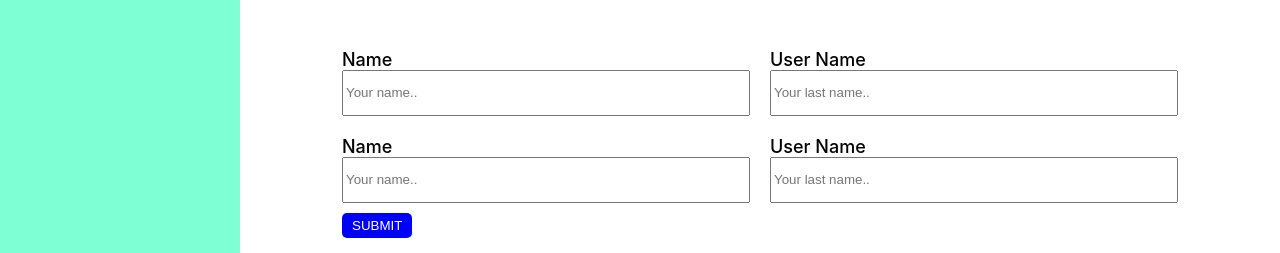
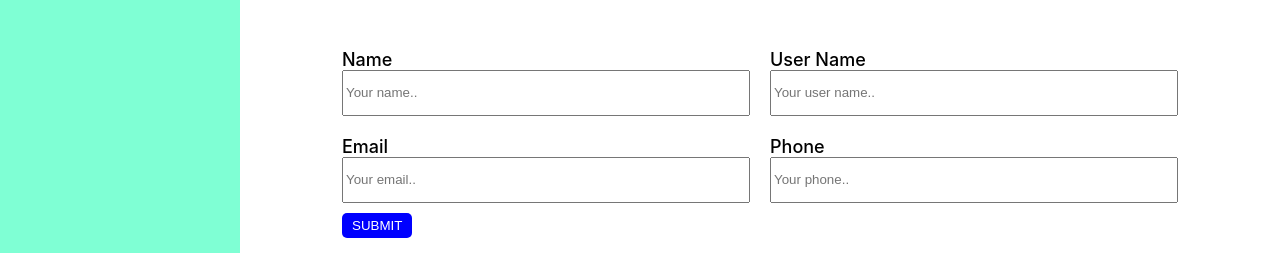
Before and after one commit to pay-bot/backtonative, a React (Create React App) app: page / in a window 1280 px wide. Shown: the part 333-586 px from the top of the page. Built offline with nearby package versions, Linux system fonts and the light colour scheme; no server answers.

Commit message:
refactor 1

```diff
--- a/src/components/Photo.js
+++ b/src/components/Photo.js
@@ -24,8 +24,10 @@ export default function App() {
            {photos.map((photo) => (
                <div key={photo.id} className="photo-card">
                  <div className="grid-item">
+                   <div className="">
                  <img src={photo.thumbnailUrl} width="200px" />
                    <h2>{photo.title}</h2>
+                   </div>
                  </div>
 
                </div>
--- a/src/components/User.js
+++ b/src/components/User.js
@@ -24,41 +24,41 @@ export default function User() {
                 <div className="form1">
                   <div className="formm">
                     <div className="form-field">
-                      <label for="fname">Name</label>
+                      <label for="name">Name</label>
                       <input
                         type="text"
-                        id="fname"
-                        name="firstname"
+                        id="name"
+                        name="name"
                         placeholder="Your name.."
                       />
                     </div>
                     <div className="form-field">
-                      <label for="lname">User Name</label>
+                      <label for="username">User Name</label>
                       <input
                         type="text"
-                        id="lname"
-                        name="lastname"
-                        placeholder="Your last name.."
+                        id="username"
+                        name="username"
+                        placeholder="Your user name.."
                       />
                     </div>
                   </div>
                   <div className="formm">
                     <div className="form-field">
-                      <label for="fname">Name</label>
+                      <label for="email">Email</label>
                       <input
                         type="text"
-                        id="fname"
-                        name="firstname"
-                        placeholder="Your name.."
+                        id="email"
+                        name="email"
+                        placeholder="Your email.."
                       />
                     </div>
                     <div className="form-field">
-                      <label for="lname">User Name</label>
+                      <label for="phone">Phone</label>
                       <input
                         type="text"
-                        id="lname"
-                        name="lastname"
-                        placeholder="Your last name.."
+                        id="phone"
+                        name="phone"
+                        placeholder="Your phone.."
                       />
                     </div>
                   </div>
```
